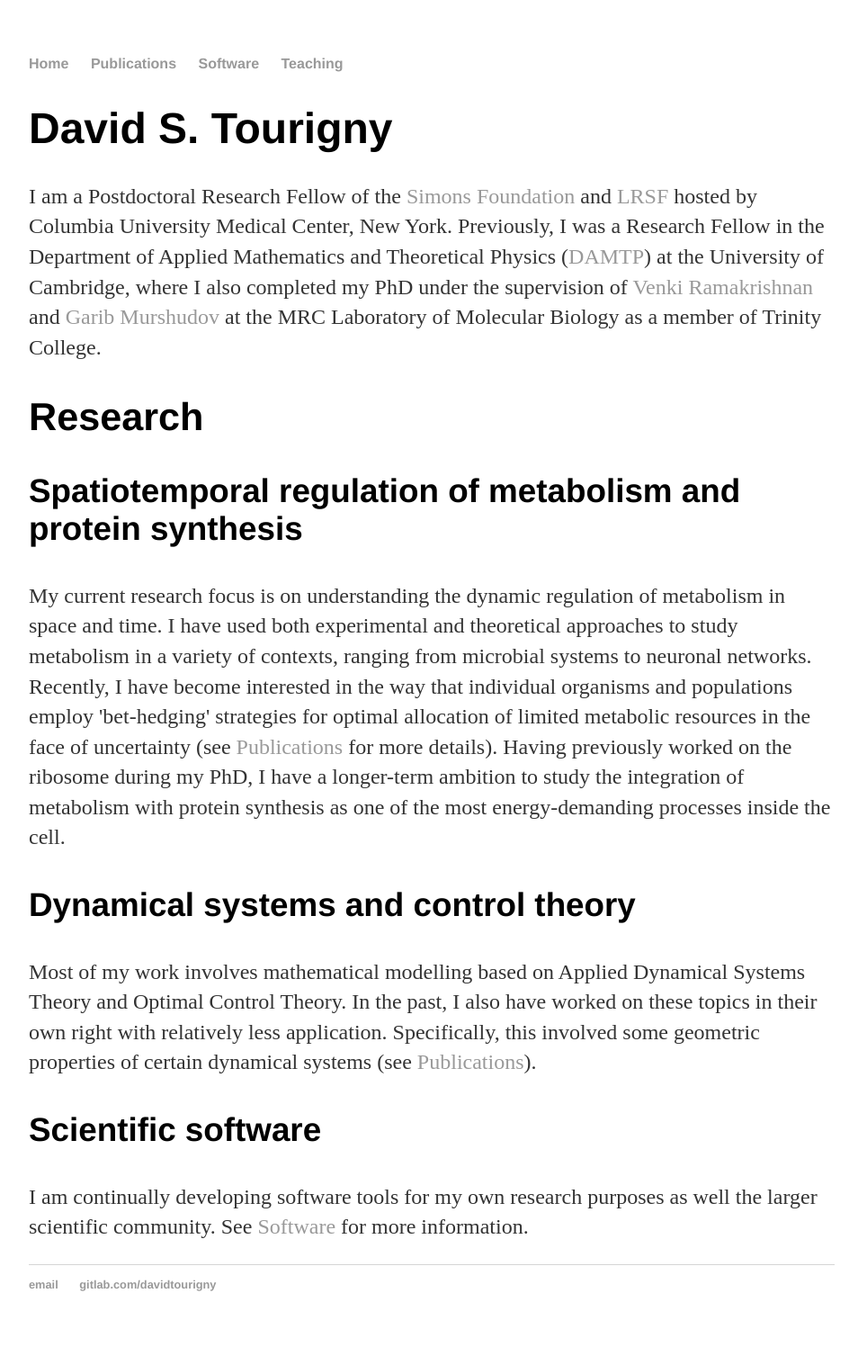
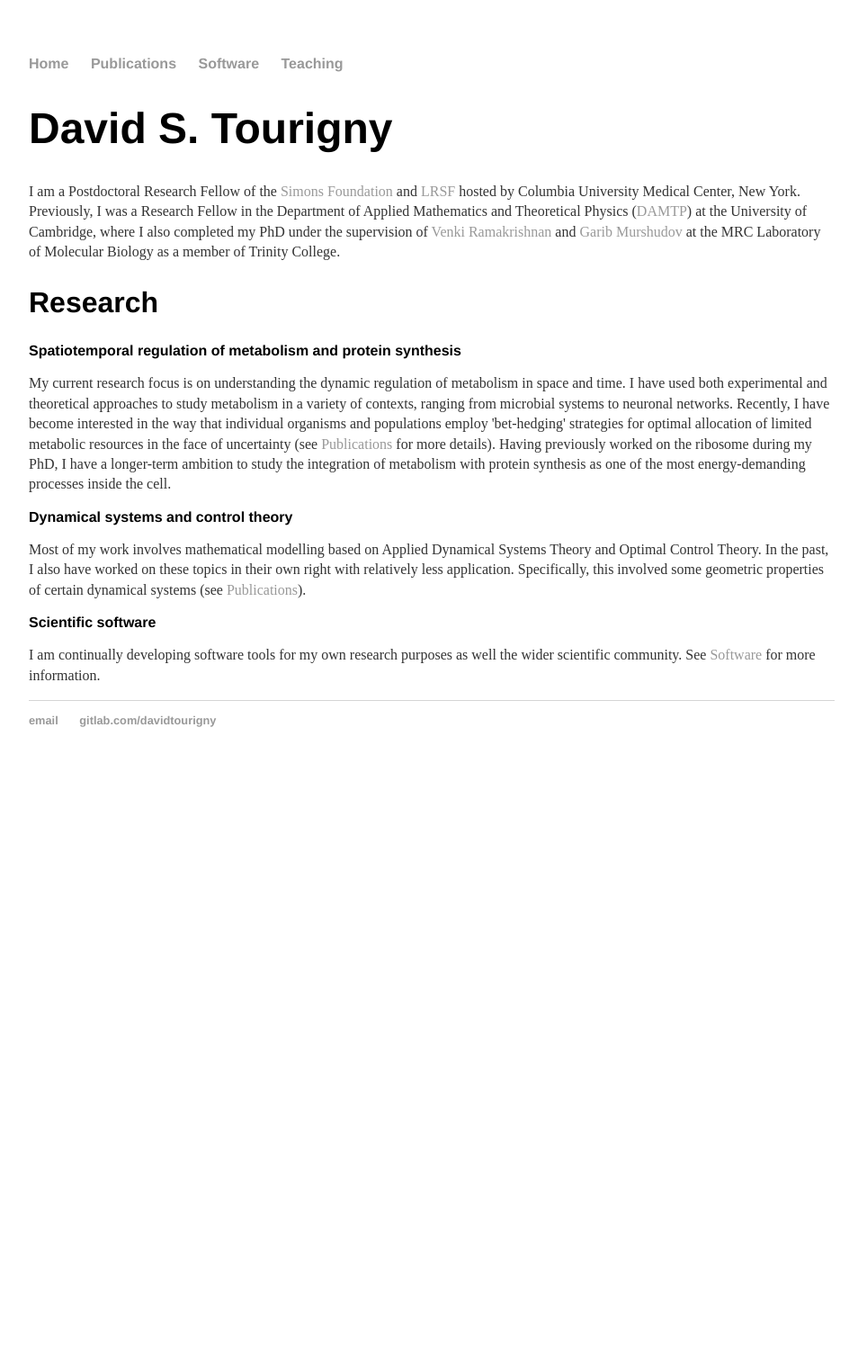
Before and after one commit to davidtourigny/davidtourigny.github.io, a Jekyll site: the page built from index.html, in a window 1280 px wide. Shown: the whole page at 90% size, without its empty margins (160-1114 px from the left). Built offline with Jekyll 4.4.1, drawn with Linux system fonts in a browser that asks for light colours; after the commit the page ends 900 px from its top, so only the background shows below that.

Commit message:
Change fonts

```diff
--- a/css/main.css
+++ b/css/main.css
@@ -3,27 +3,14 @@ body { margin: 60px auto; width: 70%; }
 a { text-decoration: none; color: #999; }
 a:hover { text-decoration: underline; }
 
-p, ul { font-size: 1.5em; line-height: 1.4em; color: #333; }
+p, ul { font-size: 1em; line-height: 1.4em; color: #333; }
 
 h1, h2, h3, h4 { font-family: 'Helvetica', 'Arial', 'Sans-Serif'; }
 h1 { font-size: 3em;  }
-h2 { font-size: 2.7em; }
-h3 { font-size: 2.3em; }
-h4 { font-size: 1.9em; }
+h2 { font-size: 2em; }
+h3 { font-size: 1em; }
 
 nav ul, footer ul { font-size: 1em; font-family: 'Helvetica', 'Arial', 'Sans-Serif'; padding: 0px; list-style: none; font-weight: bold; }
 nav ul li, footer ul li { display: inline; margin-right: 20px; }
 
 footer { border-top: 1px solid #d5d5d5; font-size: .8em; }
-
-/* Blog */
-ul.posts { margin: 20px auto 40px; font-size: 1.5em; }
-ul.posts li { list-style: none; }
-
-/* CV */
-.cv { margin: 0px 0px 60px; }
-.cv h1 { font-size: 3em; }
-.cv h2 { font-size: 2em; }
-.cv address, .cv .download { font-family: 'Helvetica', 'Arial', 'Sans-Serif'; }
-.cv address, .cv p { font-size: 1.2em; }
-.cv .download { float: right; font-size: .8em; text-transform: uppercase; }
--- a/index.html
+++ b/index.html
@@ -15,5 +15,5 @@ title: David S. Tourigny
             <p> Most of my work involves mathematical modelling based on Applied Dynamical Systems Theory and Optimal Control Theory. In the past, I also have worked on these topics in their own right with relatively less application. Specifically, this involved some geometric properties of certain dynamical systems (see <a href="/publications">Publications</a>). </p>
 
             <h3>Scientific software</h3>
-            <p> I am continually developing software tools for my own research purposes as well the larger scientific community. See <a href="/software">Software</a> for more information. </p>
+            <p> I am continually developing software tools for my own research purposes as well the wider scientific community. See <a href="/software">Software</a> for more information. </p>
 		</div>
```
